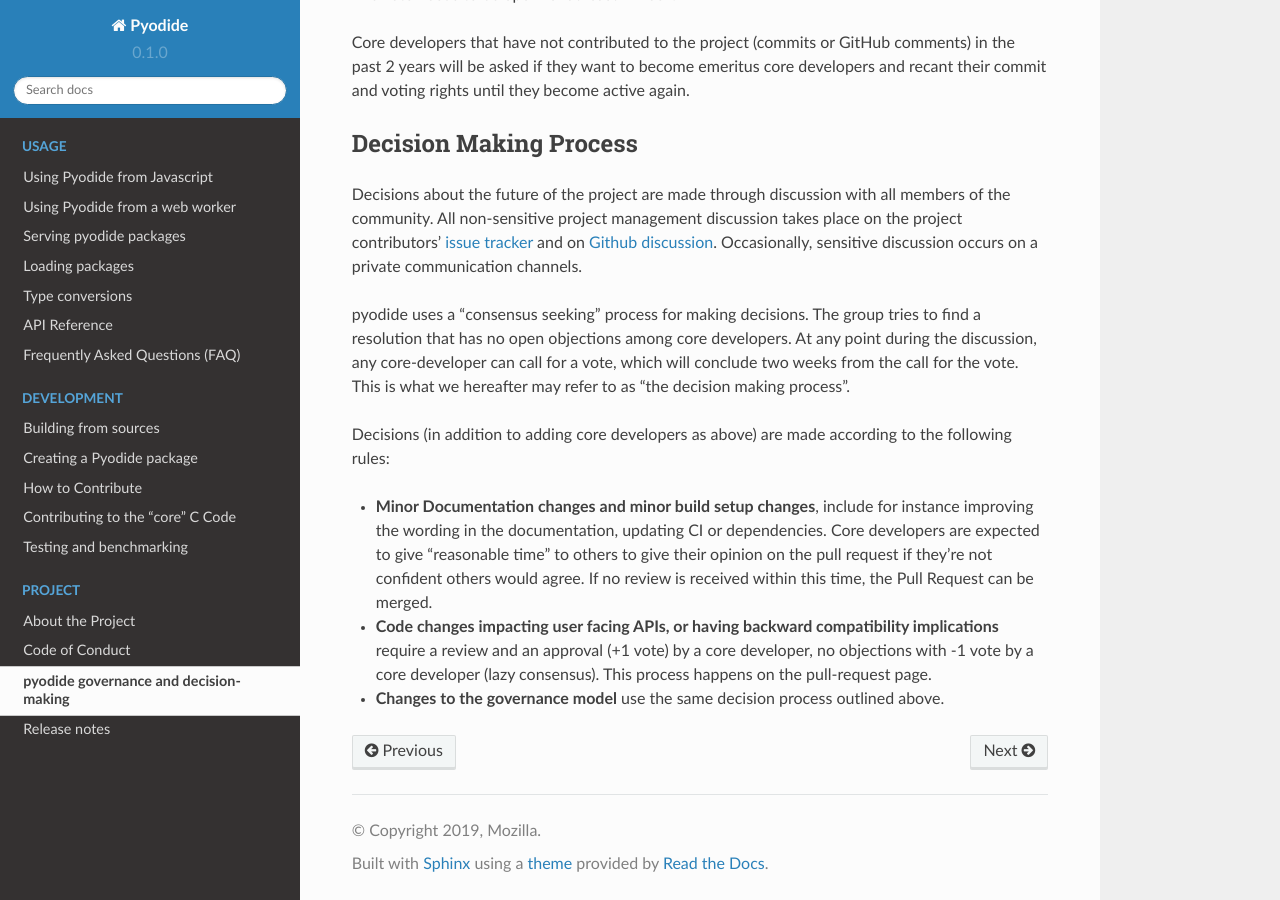
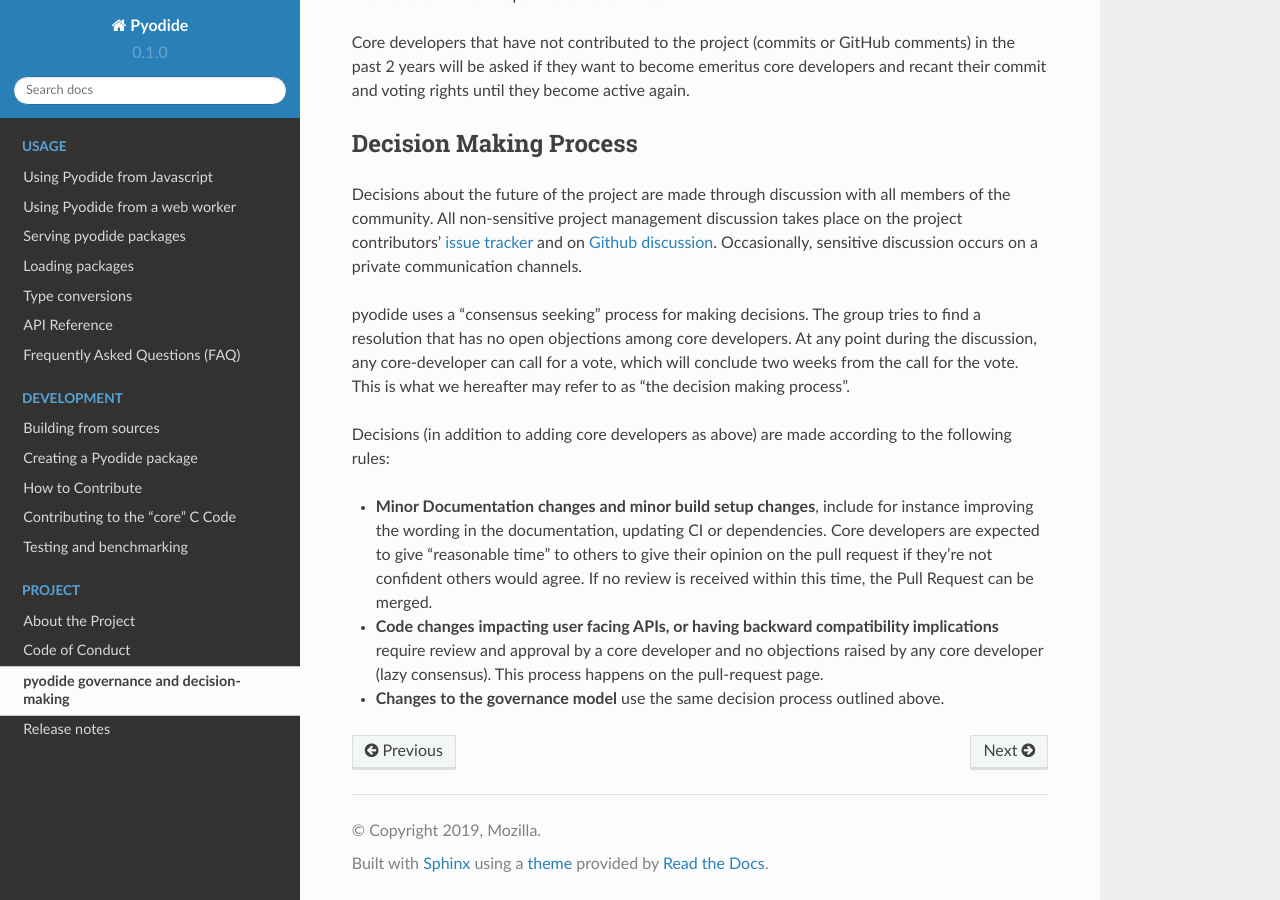
Before and after one commit to pyodide/pyodide, a Sphinx documentation site: the page built from docs/project/governance.md, in a window 1280 px wide and 900 px high, scrolled down 1223 px. Built offline with Sphinx 7.4.7 and the Read the Docs theme 2.0.0, drawn with Linux system fonts in a browser that asks for light colours; the version number is read from the project's files by our own code.

Commit message:
Update docs/project/governance.md
Co-authored-by: Hood Chatham <roberthoodchatham@gmail.com>

```diff
--- a/docs/project/governance.md
+++ b/docs/project/governance.md
@@ -86,8 +86,8 @@
   Request can be merged.
 
 * **Code changes impacting user facing APIs, or having backward compatibility
-  implications** require a review and an approval (+1 vote) by a core
-  developer, no objections with -1 vote by a core developer (lazy consensus).
+  implications** require review and approval by a core
+  developer and no objections raised by any core developer (lazy consensus).
   This process happens on the pull-request page.
 
 * **Changes to the governance model** use the same decision process outlined
```
